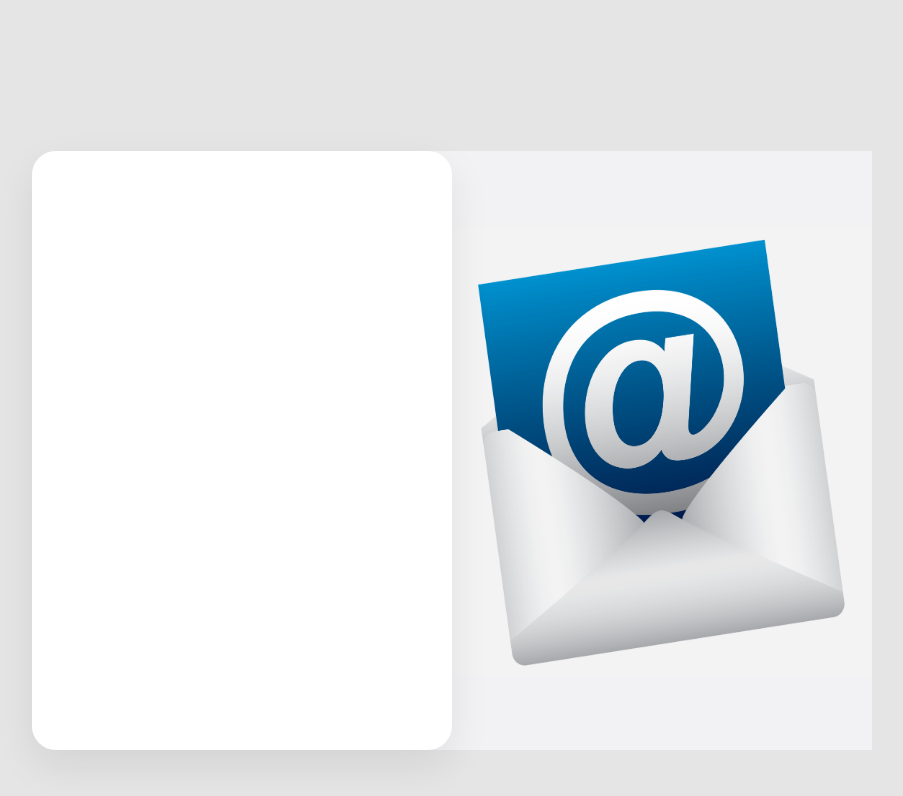
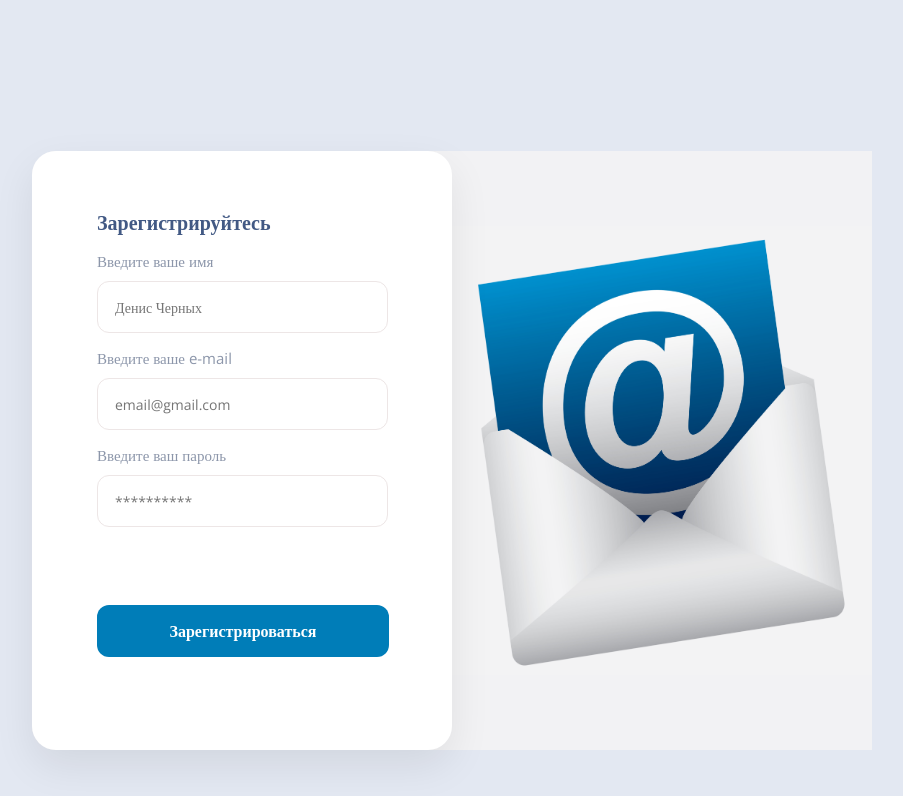
Before and after one commit to andesviktor/register-form, a plain HTML site: page index.html in a window 1280 px wide. Shown: the whole page, without its empty margins (352-1255 px from the left). Drawn offline with nearby package versions, Linux system fonts and the light colour scheme.

Commit message:
Complete form from figma concept

```diff
--- a/index.css
+++ b/index.css
@@ -1,5 +1,6 @@
 .form-body {
-    background-color: #E5E5E5;
+    background-color: #E3E8F2;
+    ;
 }
 
 .form-bg {
@@ -14,7 +15,7 @@
     align-items: center;
 }
 
-.form-register{
+.form-register {
     position: absolute;
     width: 420px;
     height: 599px;
@@ -28,3 +29,56 @@
     width: 50%;
     height: 75%;
 }
+
+.form-form {
+    margin-left: 65px;
+    margin-top: 58px;
+}
+
+.form-h1 {
+    font-family: Open Sans;
+    font-style: normal;
+    font-weight: bold;
+    font-size: 20px;
+    line-height: 27px;
+    color: #425984;
+}
+
+.form-name-text,
+.form-email-text,
+.form-password-text {
+    font-family: Open Sans;
+    font-style: normal;
+    font-weight: normal;
+    font-size: 15px;
+    line-height: 20px;
+    color: #8C96AA;
+    margin-bottom: 10px;
+}
+
+.form-form input {
+    font-family: Open Sans;
+    height: 52px;
+    width: 82%;
+    border: 1px solid #EDE6E6;
+    box-sizing: border-box;
+    border-radius: 12px;
+    font-size: 14px;
+    padding-left: 17px;
+    color: #B5BCC9;
+    ;
+}
+
+.form-button {
+    background: #007DB8;
+    border-radius: 12px;
+    font-family: Open Sans;
+    font-style: normal;
+    font-weight: bold;
+    font-size: 16px;
+    width: 292px;
+    height: 52px;
+    margin-top: 77.5px;
+    color: #FFFFFF;
+    border: none;
+}
--- a/index.html
+++ b/index.html
@@ -1,16 +1,37 @@
 <!DOCTYPE html>
 <html lang="en">
+
 <head>
     <meta charset="UTF-8">
     <meta name="viewport" content="width=device-width, initial-scale=1.0">
     <title>Document</title>
+    <link href="https://fonts.googleapis.com/css?family=Open+Sans:400,700&display=swap" rel="stylesheet">
     <link rel="stylesheet" href="index.css">
 </head>
-<body class = "form-body">
+
+<body class="form-body">
     <div class="form-bg">
-        <div class="form-register"></div>
-        <img src="email-picture.jpg" alt="email-picture"
-        class="email-picture">
+        <div class="form-register">
+            <form class="form-form">
+                <h1 class="form-h1">Зарегистрируйтесь</h1>
+                <label>
+                    <p class="form-name-text">Введите ваше имя</p>
+                    <input type="username" placeholder="Денис Черных">
+                </label>
+                <label>
+                    <p class="form-email-text">Введите ваше e-mail</p>
+                    <input type="email" placeholder="email@gmail.com">
+                </label>
+                <label>
+                    <p class="form-password-text">Введите ваш пароль</p>
+                    <input type="password" placeholder="**********">
+                </label>
+                <br>
+                <button class="form-button" ype="submit">Зарегистрироваться</button>
+            </form>
+        </div>
+        <img src="email-picture.jpg" alt="email-picture" class="email-picture">
     </div>
 </body>
+
 </html>
```
